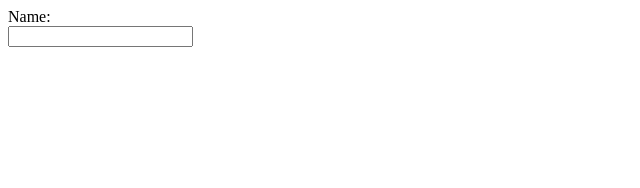
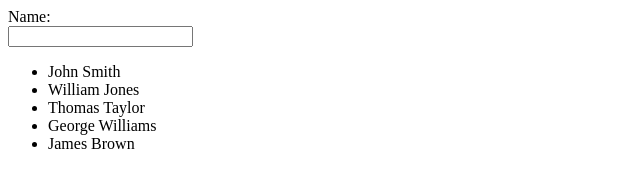
Before and after one commit to 5555482/AJSF, a plain HTML site: page index.html in a window 1280 px wide. Shown: the whole page, without its empty margins (0-640 px from the left). Drawn offline with Linux system fonts and the light colour scheme.

Commit message:
ngRepeat directive

```diff
--- a/index.html
+++ b/index.html
@@ -3,10 +3,14 @@
   <head>
     <title>Using AngularJS Directives and Data Binding</title>
   </head>
-  <body>
+  <body data-ng-init="names=['John Smith', 'William Jones', 'Thomas Taylor', 'George Williams','James Brown']">
   	Name:
   	<br />
   		<input type="text" data-ng-model = "name" /> {{ name }}
+  	<br />
+  	<ul>
+  		<li data-ng-repeat="popularName in names"> {{ popularName }}</li>
+  	</ul>
       <script src="Scripts/angular.min.js"></script>
   </body>
 </html>
```
